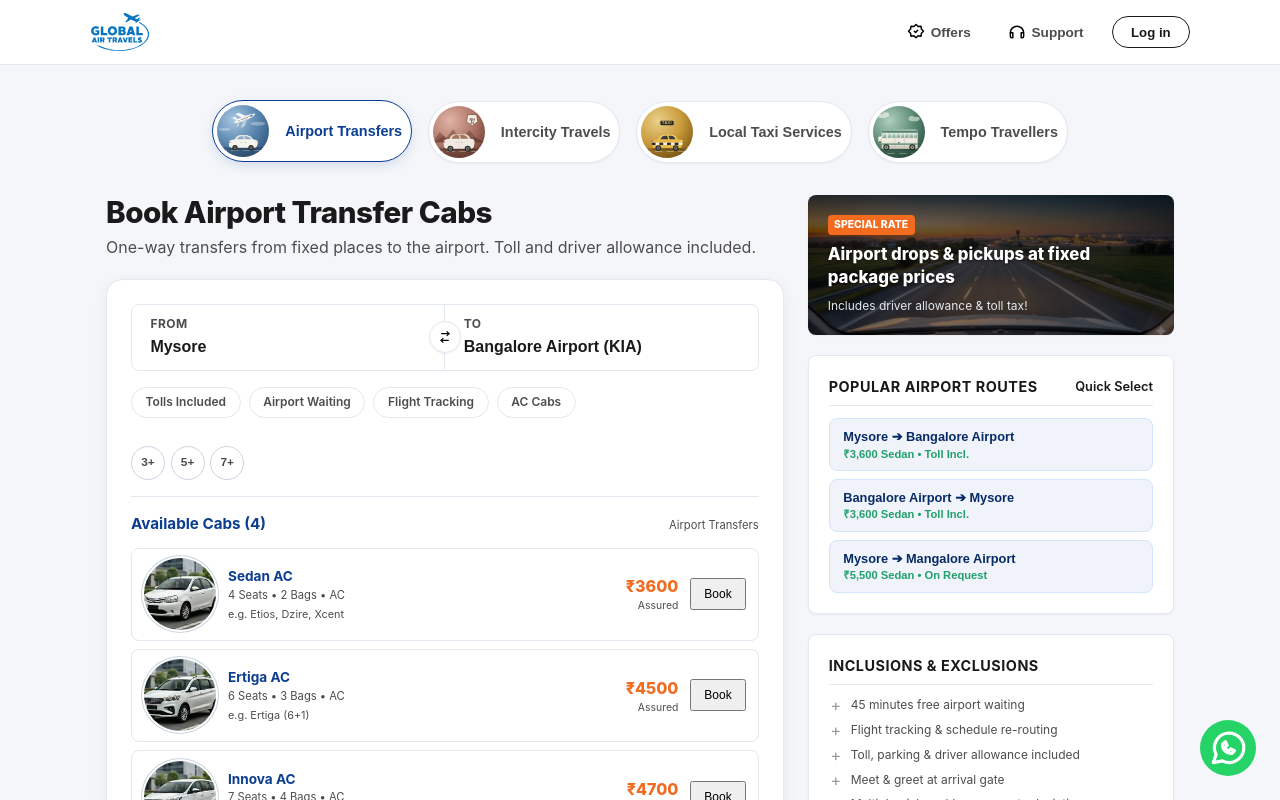
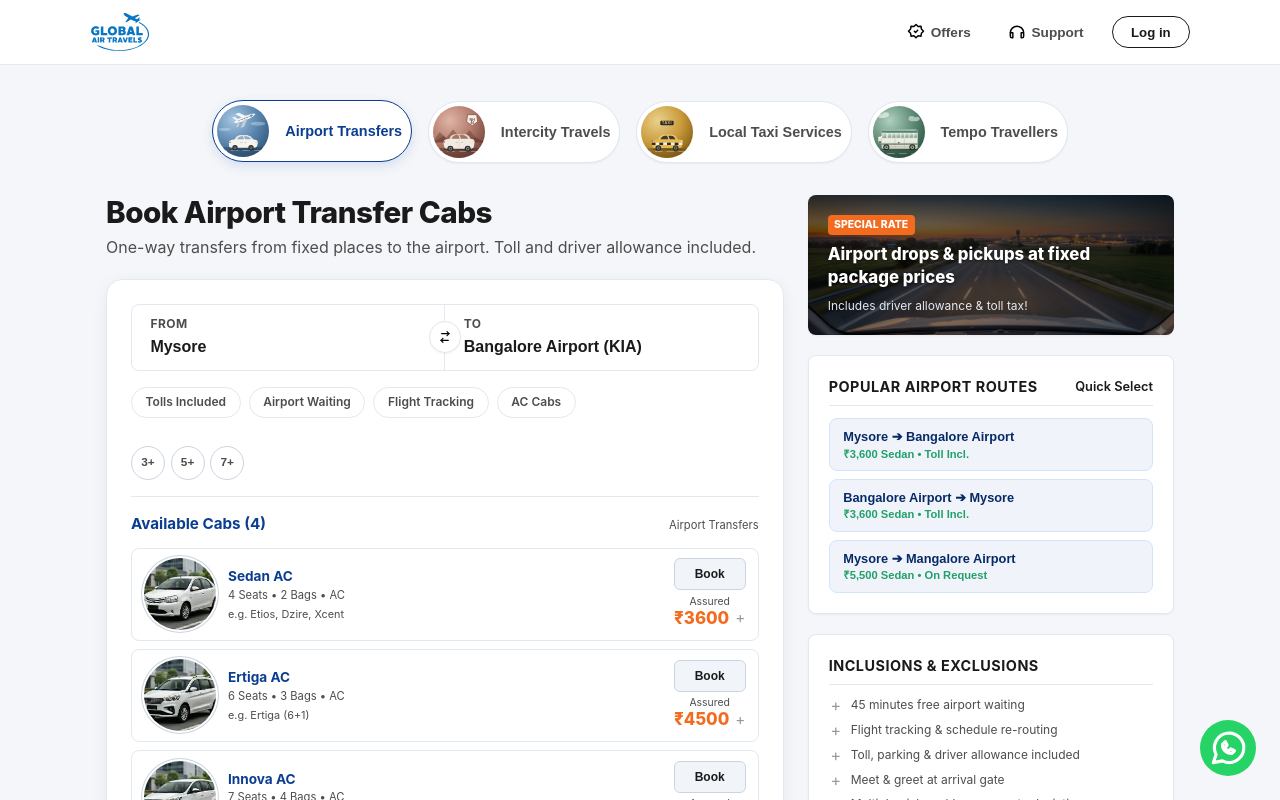
Before and after one commit to globalairtravels/cabs-website, a Next.js app: page / in a window 1280 px wide. Shown: the top 800 px of the page. Built offline with nearby package versions, Linux system fonts and the light colour scheme.

Commit message:
available cabs UI changes

```diff
--- a/src/app/page.js
+++ b/src/app/page.js
@@ -98,7 +98,14 @@ export default function Home() {
   const [showSupport, setShowSupport] = useState(false);
   const [showMobileMenu, setShowMobileMenu] = useState(false);
   const [showToast, setShowToast] = useState(false);
-  const [toastMessage, setToastMessage] = useState("");
+  const [expandedFares, setExpandedFares] = useState({});
+
+  const toggleFareExpansion = (cabId) => {
+    setExpandedFares((prev) => ({
+      ...prev,
+      [cabId]: !prev[cabId],
+    }));
+  };
 
   const [trackBookingId, setTrackBookingId] = useState("");
   const [trackPhone, setTrackPhone] = useState("");
@@ -269,6 +276,70 @@ export default function Home() {
     return null;
   };
 
+  const renderFareBreakdown = (cab, cabPrice) => {
+    if (tripType === "city") {
+      const runningChargesPerDay = cab.ratePerKm * cab.minKmPerDay;
+      const totalRunningCharges = runningChargesPerDay * cityDayCount;
+      const totalDriverAllowance = cab.driverAllowance * cityDayCount;
+      return (
+        <div style={{ display: "flex", flexDirection: "column", gap: "0.3rem", marginTop: "0.5rem", fontSize: "0.72rem", color: "var(--text-gray)", borderTop: "1px dashed var(--border-color)", paddingTop: "0.5rem", animation: "fadeIn 0.2s ease-out" }}>
+          <div style={{ display: "flex", justifyContent: "space-between" }}>
+            <span>• Running Charges ({cityDayCount} day{plural(cityDayCount)} × {cab.minKmPerDay} km @ ₹{cab.ratePerKm}/km):</span>
+            <span style={{ fontWeight: 600 }}>₹{totalRunningCharges}</span>
+          </div>
+          <div style={{ display: "flex", justifyContent: "space-between" }}>
+            <span>• Driver Allowance ({cityDayCount} day{plural(cityDayCount)} × ₹{cab.driverAllowance}/day):</span>
+            <span style={{ fontWeight: 600 }}>₹{totalDriverAllowance}</span>
+          </div>
+          <div style={{ display: "flex", justifyContent: "space-between", borderTop: "1px solid var(--border-color)", paddingTop: "0.25rem", marginTop: "0.25rem", color: "var(--primary-navy)", fontWeight: 700 }}>
+            <span>Total Assured Fare:</span>
+            <span>₹{cabPrice}</span>
+          </div>
+        </div>
+      );
+    }
+
+    if (tripType === "tempo") {
+      const effectiveKm = getTempoEffectiveKm(cab);
+      const totalRunningCharges = cab.ratePerKm * effectiveKm;
+      const totalDriverAllowance = cab.driverAllowance * tempoDayCount;
+      return (
+        <div style={{ display: "flex", flexDirection: "column", gap: "0.3rem", marginTop: "0.5rem", fontSize: "0.72rem", color: "var(--text-gray)", borderTop: "1px dashed var(--border-color)", paddingTop: "0.5rem", animation: "fadeIn 0.2s ease-out" }}>
+          <div style={{ display: "flex", justifyContent: "space-between" }}>
+            <span>• Running Charges ({effectiveKm} km @ ₹{cab.ratePerKm}/km):</span>
+            <span style={{ fontWeight: 600 }}>₹{totalRunningCharges}</span>
+          </div>
+          <div style={{ display: "flex", justifyContent: "space-between" }}>
+            <span>• Driver Allowance ({tempoDayCount} day{plural(tempoDayCount)} × ₹{cab.driverAllowance}/day):</span>
+            <span style={{ fontWeight: 600 }}>₹{totalDriverAllowance}</span>
+          </div>
+          <div style={{ display: "flex", justifyContent: "space-between", borderTop: "1px solid var(--border-color)", paddingTop: "0.25rem", marginTop: "0.25rem", color: "var(--primary-navy)", fontWeight: 700 }}>
+            <span>Total Assured Fare:</span>
+            <span>₹{cabPrice}</span>
+          </div>
+        </div>
+      );
+    }
+
+    // Default: airport or daily
+    return (
+      <div style={{ display: "flex", flexDirection: "column", gap: "0.3rem", marginTop: "0.5rem", fontSize: "0.72rem", color: "var(--text-gray)", borderTop: "1px dashed var(--border-color)", paddingTop: "0.5rem", animation: "fadeIn 0.2s ease-out" }}>
+        <div style={{ display: "flex", justifyContent: "space-between" }}>
+          <span>• Point-to-Point Base Fare:</span>
+          <span style={{ fontWeight: 600 }}>₹{cabPrice}</span>
+        </div>
+        <div style={{ display: "flex", justifyContent: "space-between" }}>
+          <span>• Included Tolls, State Permits & GST:</span>
+          <span style={{ fontWeight: 600, color: "var(--success-green)" }}>Included</span>
+        </div>
+        <div style={{ display: "flex", justifyContent: "space-between", borderTop: "1px solid var(--border-color)", paddingTop: "0.25rem", marginTop: "0.25rem", color: "var(--primary-navy)", fontWeight: 700 }}>
+          <span>Total Assured Fare:</span>
+          <span>₹{cabPrice}</span>
+        </div>
+      </div>
+    );
+  };
+
   const totalPrice = calculatePrice(selectedCab);
 
   const advanceDays =
@@ -773,24 +844,59 @@ Please confirm my booking. Thank you!`;
                                   {cab.seats} Seats • {cab.luggage} {cab.ac ? "• AC" : ""}
                                 </div>
                                 <div style={{ fontSize: "0.68rem", color: "var(--text-gray)", marginTop: "0.15rem" }}>e.g. {cab.example}</div>
-                                {cabFormula && (
-                                  <div style={{ fontSize: "0.68rem", color: "var(--primary-navy)", marginTop: "0.2rem", fontWeight: 600, lineHeight: 1.35 }}>
+                                {cabFormula && expandedFares[cab.id] && (
+                                  <div
+                                    style={{
+                                      fontSize: "0.68rem",
+                                      color: "var(--primary-navy)",
+                                      marginTop: "0.3rem",
+                                      fontWeight: 600,
+                                      lineHeight: 1.35,
+                                      animation: "fadeIn 0.2s ease-out"
+                                    }}
+                                  >
                                     {cabFormula}
                                   </div>
                                 )}
                               </div>
-                              <div style={{ textAlign: "right", flexShrink: 0 }}>
-                                <div style={{ fontWeight: 800, fontSize: "1rem", color: "var(--primary-orange)" }}>₹{cabPrice}</div>
-                                <div style={{ fontSize: "0.65rem", color: "var(--text-gray)" }}>Assured</div>
-                              </div>
+                              <div style={{ display: "flex", flexDirection: "column", alignItems: "center", gap: "0.35rem", flexShrink: 0, minWidth: "72px" }}>
                                 <button
                                   type="button"
                                   className="btn-primary"
-                                style={{ minHeight: "32px", padding: "0.35rem 0.75rem", fontSize: "0.75rem", flexShrink: 0 }}
+                                  style={{
+                                    minHeight: "32px",
+                                    padding: "0.35rem 0.75rem",
+                                    fontSize: "0.75rem",
+                                    width: "100%",
+                                    cursor: "pointer",
+                                    backgroundColor: "#f1f5f9",
+                                    border: "1px solid #cbd5e1",
+                                    borderRadius: "6px",
+                                    fontWeight: 600,
+                                    color: "var(--text-dark)",
+                                  }}
                                   onClick={() => handleCabSelect(cab)}
                                 >
                                   Book
                                 </button>
+                                <div
+                                  style={{ textAlign: "center", cursor: "pointer", userSelect: "none" }}
+                                  onClick={() => toggleFareExpansion(cab.id)}
+                                  role="button"
+                                  aria-expanded={!!expandedFares[cab.id]}
+                                  tabIndex={0}
+                                  onKeyDown={(e) => { if (e.key === "Enter" || e.key === " ") { e.preventDefault(); toggleFareExpansion(cab.id); } }}
+                                  title="Click to view/hide fare formula"
+                                >
+                                  <div style={{ fontSize: "0.65rem", color: "var(--text-gray)", lineHeight: 1.1 }}>Assured</div>
+                                  <div style={{ display: "flex", alignItems: "center", justifyContent: "center", gap: "6px" }}>
+                                    <span style={{ fontWeight: 800, fontSize: "1.05rem", color: "var(--primary-orange)", lineHeight: 1.15 }}>₹{cabPrice}</span>
+                                    <span style={{ fontSize: "0.95rem", fontWeight: 400, color: "var(--text-muted)", transition: "all 0.15s ease" }}>
+                                      {expandedFares[cab.id] ? "−" : "+"}
+                                    </span>
+                                  </div>
+                                </div>
+                              </div>
                             </div>
                           );
                         })}
```
Lines whose indentation alone changed are shown as unchanged.
